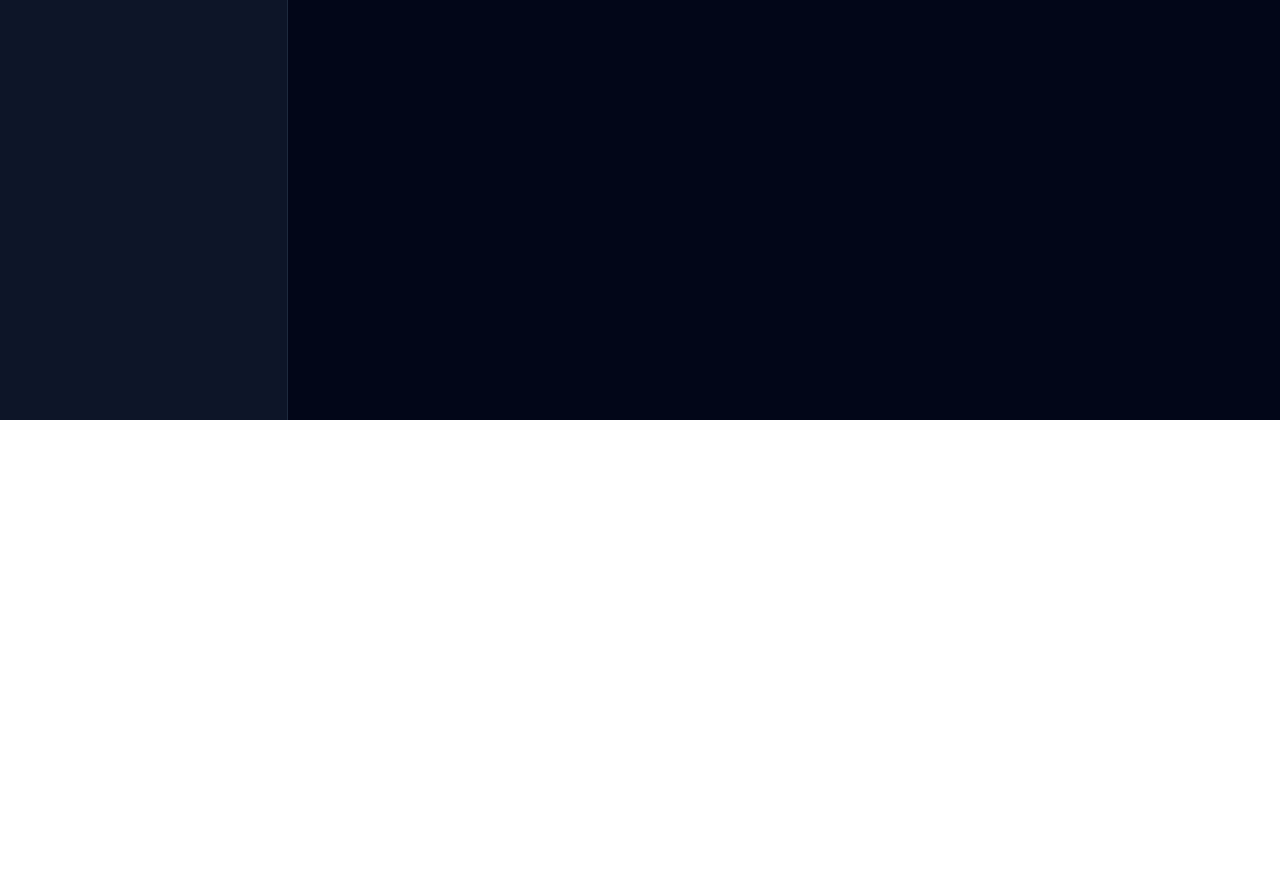
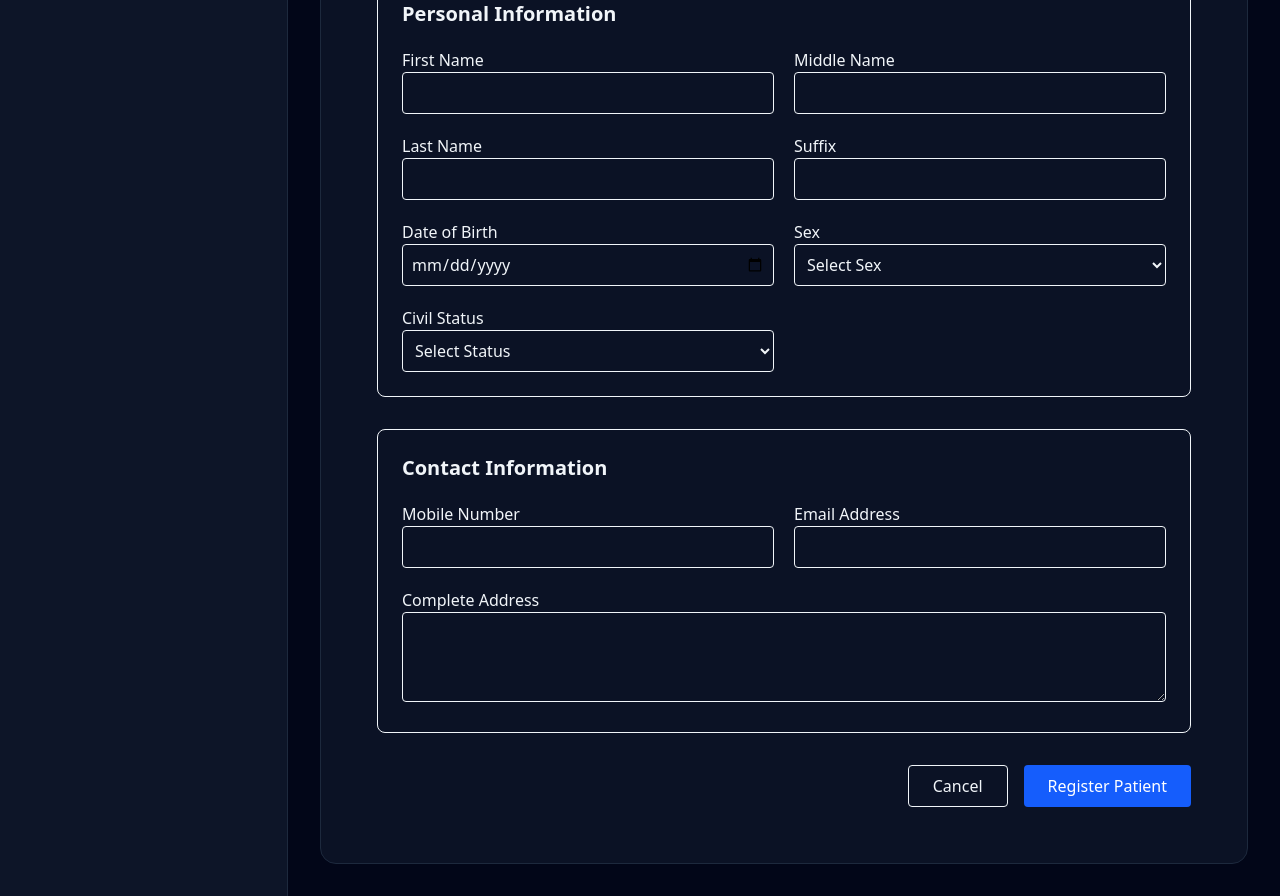
Before and after one commit to Worstprince/rapha-diagnostics, a Next.js app: page /dashboard/reception/registration in a window 1280 px wide. Shown: the part 380-1276 px from the top of the page. Before the commit the page ends 800 px from the top, so only its background shows below. Built offline with nearby package versions, Linux system fonts and the light colour scheme.

Commit message:
npm installed mysql2, added patients route for patient saving, added /lib/db.js, and added basic patient registration

```diff
--- a/package.json
+++ b/package.json
@@ -9,6 +9,7 @@
     "lint": "eslint"
   },
   "dependencies": {
+    "mysql2": "^3.22.6",
     "next": "16.2.10",
     "react": "19.2.4",
     "react-dom": "19.2.4"
--- /dev/null
+++ b/src/app/api/patients/route.js
@@ -0,0 +1,44 @@
+import db from "@/lib/db";
+import { NextResponse } from "next/server";
+
+export async function POST(request) {
+
+    const patient = await request.json();
+
+    await db.query(
+        `
+        INSERT INTO tblpatients
+        (
+            fname,
+            mname,
+            lname,
+            suffix,
+            birthdate,
+            sex,
+            civilStatus,
+            mobileNum,
+            email,
+            address
+
+        )
+        VALUES (?, ?, ?, ?, ?, ?, ?, ?, ?, ?)
+        `,
+        [
+            patient.firstName,
+            patient.middleName,
+            patient.lastName,
+            patient.suffix,
+            patient.birthDate,
+            patient.sex,
+            patient.civilStatus,
+            patient.mobileNumber,
+            patient.email,
+            patient.address
+        ]
+    );
+
+    return NextResponse.json({
+        success: true
+    });
+
+}
--- a/src/app/dashboard/reception/registration/page.jsx
+++ b/src/app/dashboard/reception/registration/page.jsx
@@ -1,3 +1,5 @@
+import PatientRegistration from "@/components/patientRegistration";
+
 export default function PatientRegistrationPage() {
   return (
     <div className="space-y-6">
@@ -8,8 +10,9 @@ export default function PatientRegistrationPage() {
       </header>
 
       <section className="rounded-2xl border border-slate-800 bg-slate-900/70 p-6">
-        <h2 className="text-lg font-semibold text-white">Intake form</h2>
-        <p className="mt-2 text-sm text-slate-400">This view can be expanded later with patient demographics, insurance details, and appointment confirmation fields.</p>
+
+        <PatientRegistration />
+
       </section>
     </div>
   );
--- /dev/null
+++ b/src/components/patientRegistration.jsx
@@ -0,0 +1,231 @@
+"use client";
+
+import { useState } from "react";
+
+export default function NewPatientPage() {
+  const [patient, setPatient] = useState({
+    firstName: "",
+    middleName: "",
+    lastName: "",
+    suffix: "",
+    birthDate: "",
+    sex: "",
+    civilStatus: "",
+    mobileNumber: "",
+    email: "",
+    address: "",
+  });
+
+  function handleChange(e) {
+    const { name, value } = e.target;
+
+    setPatient((prev) => ({
+      ...prev,
+      [name]: value,
+    }));
+  }
+
+  async function handleSubmit(e) {
+    e.preventDefault();
+
+    await fetch("/api/patients", {
+      method: "POST",
+      headers: {
+        "Content-Type": "application/json",
+      },
+      body: JSON.stringify(patient),
+    });
+  }
+
+  return (
+    <div className="max-w-5xl mx-auto p-8">
+
+      <h1 className="text-3xl font-bold mb-2">
+        New Patient Registration
+      </h1>
+
+      <p className="text-gray-500 mb-8">
+        Register a patient into the laboratory system.
+      </p>
+
+      <form onSubmit={handleSubmit} className="space-y-8">
+
+        {/* Personal Information */}
+
+        <div className="border rounded-lg p-6">
+
+          <h2 className="text-xl font-semibold mb-5">
+            Personal Information
+          </h2>
+
+          <div className="grid grid-cols-2 gap-5">
+
+            <div>
+              <label>First Name</label>
+
+              <input
+                type="text"
+                name="firstName"
+                value={patient.firstName}
+                onChange={handleChange}
+                className="w-full border rounded p-2"
+              />
+            </div>
+
+            <div>
+              <label>Middle Name</label>
+
+              <input
+                type="text"
+                name="middleName"
+                value={patient.middleName}
+                onChange={handleChange}
+                className="w-full border rounded p-2"
+              />
+            </div>
+
+            <div>
+              <label>Last Name</label>
+
+              <input
+                type="text"
+                name="lastName"
+                value={patient.lastName}
+                onChange={handleChange}
+                className="w-full border rounded p-2"
+              />
+            </div>
+
+            <div>
+              <label>Suffix</label>
+
+              <input
+                type="text"
+                name="suffix"
+                value={patient.suffix}
+                onChange={handleChange}
+                className="w-full border rounded p-2"
+              />
+            </div>
+
+            <div>
+              <label>Date of Birth</label>
+
+              <input
+                type="date"
+                name="birthDate"
+                value={patient.birthDate}
+                onChange={handleChange}
+                className="w-full border rounded p-2"
+              />
+            </div>
+
+            <div>
+              <label>Sex</label>
+
+              <select
+                name="sex"
+                value={patient.sex}
+                onChange={handleChange}
+                className="w-full border rounded p-2"
+              >
+                <option value="">Select Sex</option>
+                <option value="Male">Male</option>
+                <option value="Female">Female</option>
+              </select>
+            </div>
+
+            <div>
+              <label>Civil Status</label>
+
+              <select
+                name="civilStatus"
+                value={patient.civilStatus}
+                onChange={handleChange}
+                className="w-full border rounded p-2"
+              >
+                <option value="">Select Status</option>
+                <option value="Single">Single</option>
+                <option value="Married">Married</option>
+                <option value="Widowed">Widowed</option>
+                <option value="Separated">Separated</option>
+              </select>
+            </div>
+
+          </div>
+
+        </div>
+
+        {/* Contact Information */}
+
+        <div className="border rounded-lg p-6">
+
+          <h2 className="text-xl font-semibold mb-5">
+            Contact Information
+          </h2>
+
+          <div className="grid grid-cols-2 gap-5">
+
+            <div>
+              <label>Mobile Number</label>
+
+              <input
+                type="text"
+                name="mobileNumber"
+                value={patient.mobileNumber}
+                onChange={handleChange}
+                className="w-full border rounded p-2"
+              />
+            </div>
+
+            <div>
+              <label>Email Address</label>
+
+              <input
+                type="email"
+                name="email"
+                value={patient.email}
+                onChange={handleChange}
+                className="w-full border rounded p-2"
+              />
+            </div>
+
+            <div className="col-span-2">
+              <label>Complete Address</label>
+
+              <textarea
+                name="address"
+                value={patient.address}
+                onChange={handleChange}
+                rows="3"
+                className="w-full border rounded p-2"
+              />
+            </div>
+
+          </div>
+
+        </div>
+
+        <div className="flex justify-end gap-4">
+
+          <button
+            type="button"
+            className="border rounded px-6 py-2"
+          >
+            Cancel
+          </button>
+
+          <button
+            type="submit"
+            className="bg-blue-600 text-white rounded px-6 py-2"
+          >
+            Register Patient
+          </button>
+
+        </div>
+
+      </form>
+
+    </div>
+  );
+}
--- /dev/null
+++ b/src/lib/db.js
@@ -0,0 +1,11 @@
+import mysql from "mysql2/promise";
+
+const db = await mysql.createPool({
+    port: 3307,
+    host: "localhost",
+    user: "root",
+    password: "",
+    database: "raphaschema",
+});
+
+export default db;
```
Also changed, not shown: 1 other file (tests, documents, lock files or other folders).
